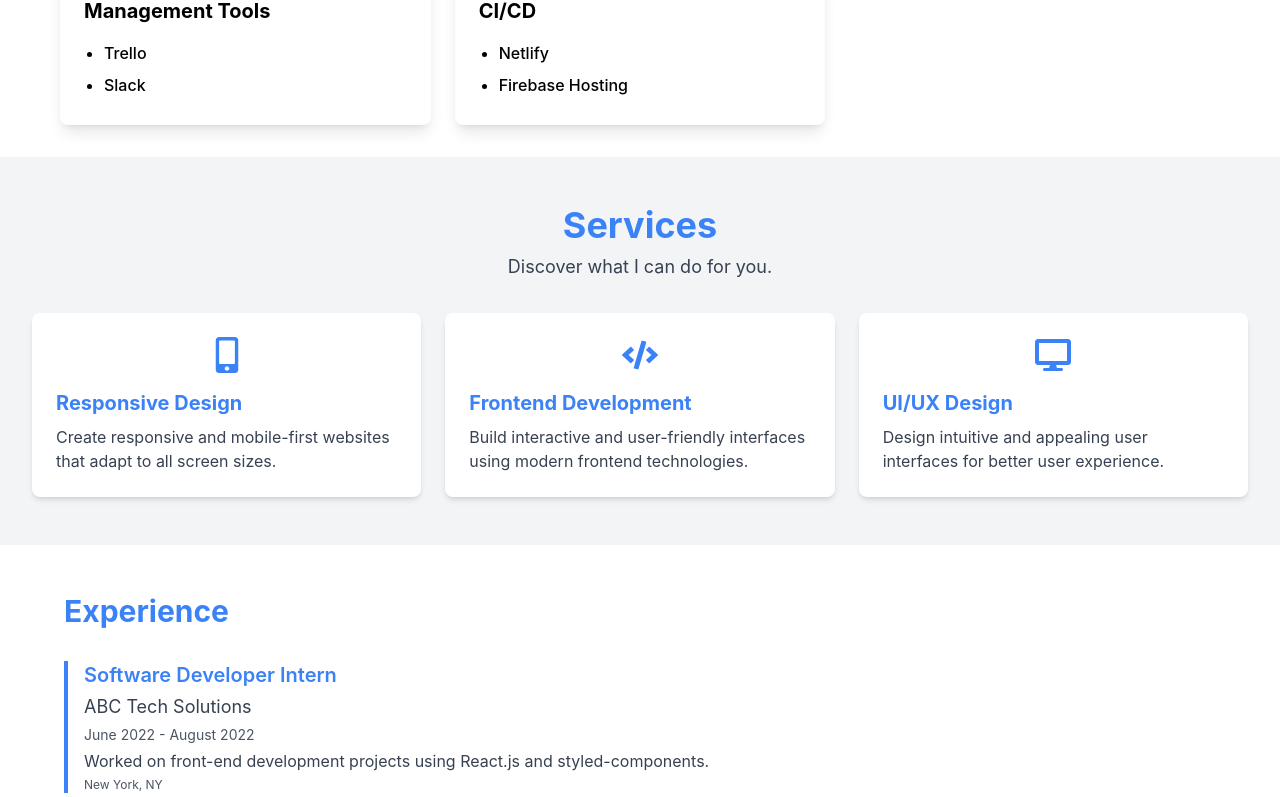
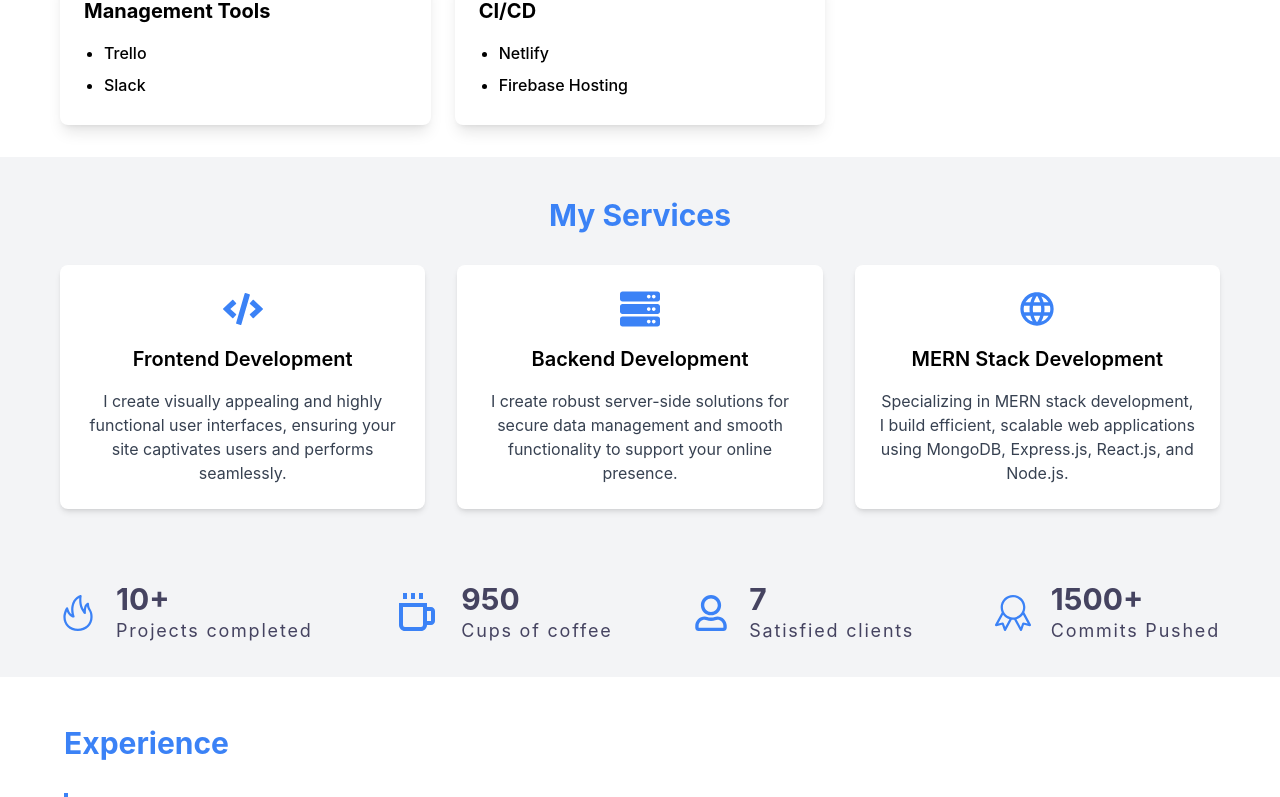
Before and after one commit to kamranalig/kamran_portfolio, a React (Vite) app: page / in a window 1280 px wide. Shown: the part 1989-2786 px from the top of the page. Built offline with nearby package versions, Linux system fonts and the light colour scheme.

Commit message:
updetad the servies section

```diff
--- a/src/components/contact/index.jsx
+++ b/src/components/contact/index.jsx
@@ -2,13 +2,11 @@ import React from "react";
 
 const Contact = () => {
   return (
-    <div id="contact" className="bg-gray-100 py-14">
+    <div id="contact" className=" py-14">
       <div className="max-w-7xl mx-auto px-4 sm:px-6 lg:px-8">
-        <h2 className="text-4xl font-bold text-blue-500 mb-8 text-center">
-          Get in Touch
-        </h2>
+        <h2 className="text-3xl font-bold text-blue-500 mb-8">Get in Touch</h2>
         <div className="grid grid-cols-1 md:grid-cols-2 gap-10">
-          <div className="flex flex-col justify-center">
+          <div className="flex flex-col">
             <p className="text-xl font-medium text-[#454360] mb-4">
               Feel free to drop us a line to contact us!
             </p>
--- a/src/components/navbar/index.jsx
+++ b/src/components/navbar/index.jsx
@@ -4,8 +4,6 @@ import "./Navbar.css";
 
 const Navbar = () => {
   const [isOpen, setIsOpen] = useState(false);
-  const [isScrolled, setIsScrolled] = useState(false);
-
   const toggleMenu = () => {
     setIsOpen(!isOpen);
   };
@@ -45,6 +43,16 @@ const Navbar = () => {
           className="cursor-pointer hover:text-blue-700"
         >
           Services
+        </Link>
+        <Link
+          to="experience"
+          spy={true}
+          smooth={true}
+          duration={500}
+          activeClass="active-link"
+          className="cursor-pointer hover:text-blue-700"
+        >
+          Experiences
         </Link>
         <Link
           to="projects"
--- a/src/components/servicess/index.jsx
+++ b/src/components/servicess/index.jsx
@@ -1,44 +1,92 @@
 import React from "react";
-import { FaMobileAlt, FaCode, FaDesktop } from "react-icons/fa";
+import { FaCode, FaRegUser, FaServer } from "react-icons/fa";
+import { MdLanguage } from "react-icons/md";
+import { SlFire, SlBadge } from "react-icons/sl";
+import { BiCoffee } from "react-icons/bi";
+
+const services = [
+  {
+    icon: <FaCode size={40} className="text-blue-500 mb-4" />,
+    title: "Frontend Development",
+    description:
+      "I create visually appealing and highly functional user interfaces, ensuring your site captivates users and performs seamlessly.",
+  },
+  {
+    icon: <FaServer size={40} className="text-blue-500 mb-4" />,
+    title: "Backend Development",
+    description:
+      "I create robust server-side solutions for secure data management and smooth functionality to support your online presence.",
+  },
+  {
+    icon: <MdLanguage size={40} className="text-blue-500 mb-4" />,
+    title: "MERN Stack Development",
+    description:
+      "Specializing in MERN stack development, I build efficient, scalable web applications using MongoDB, Express.js, React.js, and Node.js.",
+  },
+];
 
 const Services = () => {
   return (
-    <div className="bg-gray-100 py-12" id="services">
-      <div className="max-w-7xl mx-auto px-4 sm:px-6 lg:px-8">
-        <div className="text-center mb-8">
-          <h2 className="text-4xl font-bold text-blue-500 mb-2">Services</h2>
-          <p className="text-lg text-gray-700">
-            Discover what I can do for you.
-          </p>
+    <div className="bg-gray-100">
+      <div className="max-w-[1160px] mx-auto py-10 px-4 lg:px-0" id="services">
+        <h3 className="text-3xl font-bold mb-8 text-center text-[#3B82F6]">
+          My Services
+        </h3>
+        <div className="grid grid-cols-1 md:grid-cols-2 lg:grid-cols-3 gap-8">
+          {services.map((service, index) => (
+            <div
+              key={index}
+              className="service-card bg-white shadow-md rounded-lg p-6 flex flex-col justify-between transform transition-transform duration-300 hover:scale-105 text-center"
+            >
+              <div className="flex flex-col items-center">
+                {service.icon}
+                <h4 className="text-xl font-semibold mb-4">{service.title}</h4>
+                <p className="text-gray-700">{service.description}</p>
+              </div>
+            </div>
+          ))}
         </div>
-        <div className="grid grid-cols-1 gap-6 md:grid-cols-2 lg:grid-cols-3">
-          <ServiceCard
-            icon={<FaMobileAlt className="text-4xl text-blue-500" />}
-            title="Responsive Design"
-            description="Create responsive and mobile-first websites that adapt to all screen sizes."
-          />
-          <ServiceCard
-            icon={<FaCode className="text-4xl text-blue-500" />}
-            title="Frontend Development"
-            description="Build interactive and user-friendly interfaces using modern frontend technologies."
-          />
-          <ServiceCard
-            icon={<FaDesktop className="text-4xl text-blue-500" />}
-            title="UI/UX Design"
-            description="Design intuitive and appealing user interfaces for better user experience."
-          />
+      </div>
+      <div className="flex flex-wrap justify-between gap-4 py-8 max-w-[1160px] mx-auto">
+        <div className="flex items-center gap-5">
+          <SlFire className="text-4xl text-[#3B82F6]" />
+          <div>
+            <h4 className="text-3xl font-bold text-[#454360]">10+</h4>
+            <p className="text-lg tracking-widest text-[#454360]">
+              Projects completed
+            </p>
+          </div>
+        </div>
+        <div className="flex items-center gap-5">
+          <BiCoffee className="text-5xl text-[#3B82F6]" />
+          <div>
+            <h4 className="text-3xl font-bold text-[#454360]">950</h4>
+            <p className="text-lg text-[#454360] tracking-widest">
+              Cups of coffee
+            </p>
+          </div>
+        </div>
+        <div className="flex items-center gap-5">
+          <FaRegUser className="text-4xl text-[#3B82F6]" />
+          <div>
+            <h4 className="text-3xl font-bold text-[#454360]">7</h4>
+            <p className="text-lg text-[#454360] tracking-widest">
+              Satisfied clients
+            </p>
+          </div>
+        </div>
+        <div className="flex items-center gap-5">
+          <SlBadge className="text-4xl text-[#3B82F6]" />
+          <div>
+            <h4 className="text-3xl font-bold text-[#454360]">1500+</h4>
+            <p className="text-lg text-[#454360] tracking-widest">
+              Commits Pushed
+            </p>
+          </div>
         </div>
       </div>
     </div>
   );
 };
 
-const ServiceCard = ({ icon, title, description }) => (
-  <div className="bg-white rounded-lg shadow-md p-6">
-    <div className="flex justify-center mb-4">{icon}</div>
-    <h3 className="text-xl font-bold mb-2 text-blue-500">{title}</h3>
-    <p className="text-base text-gray-700">{description}</p>
-  </div>
-);
-
 export default Services;
```
